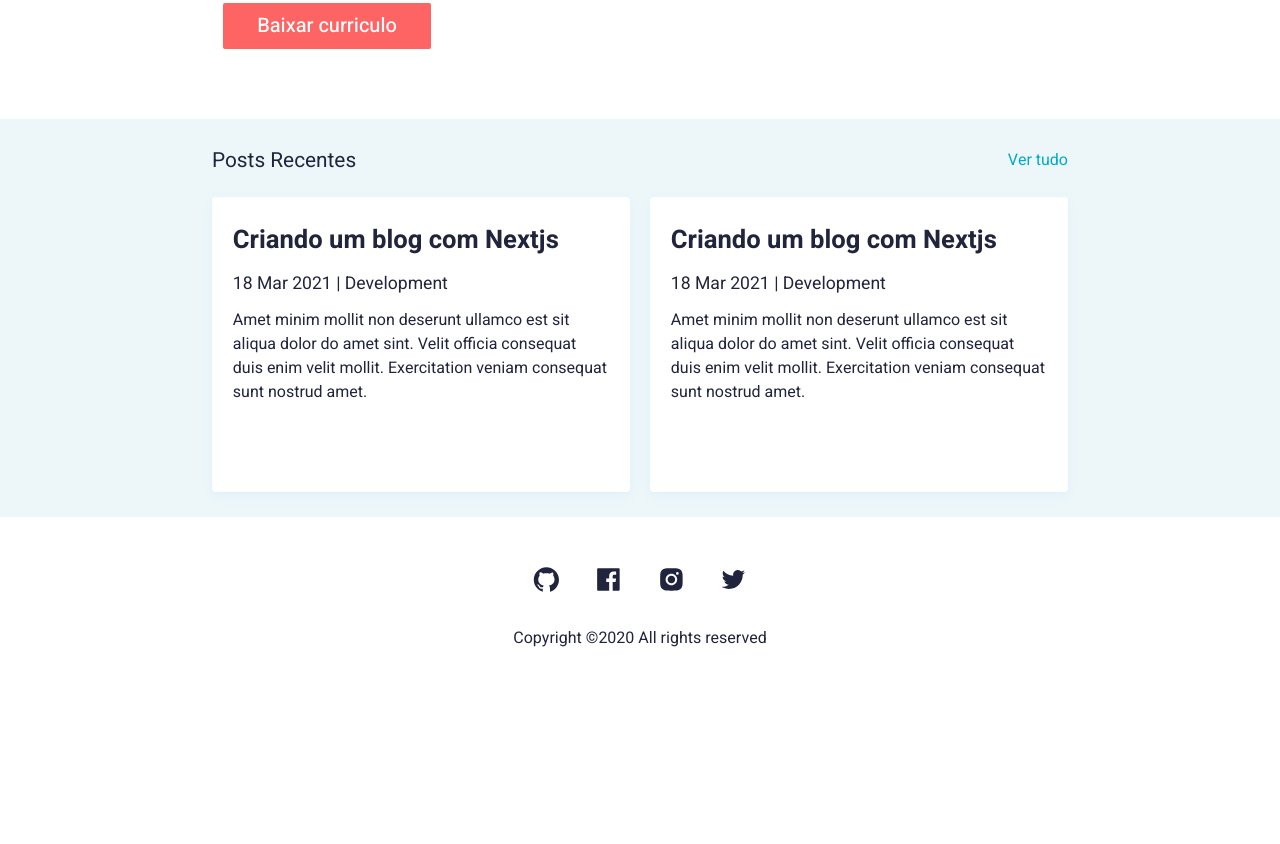
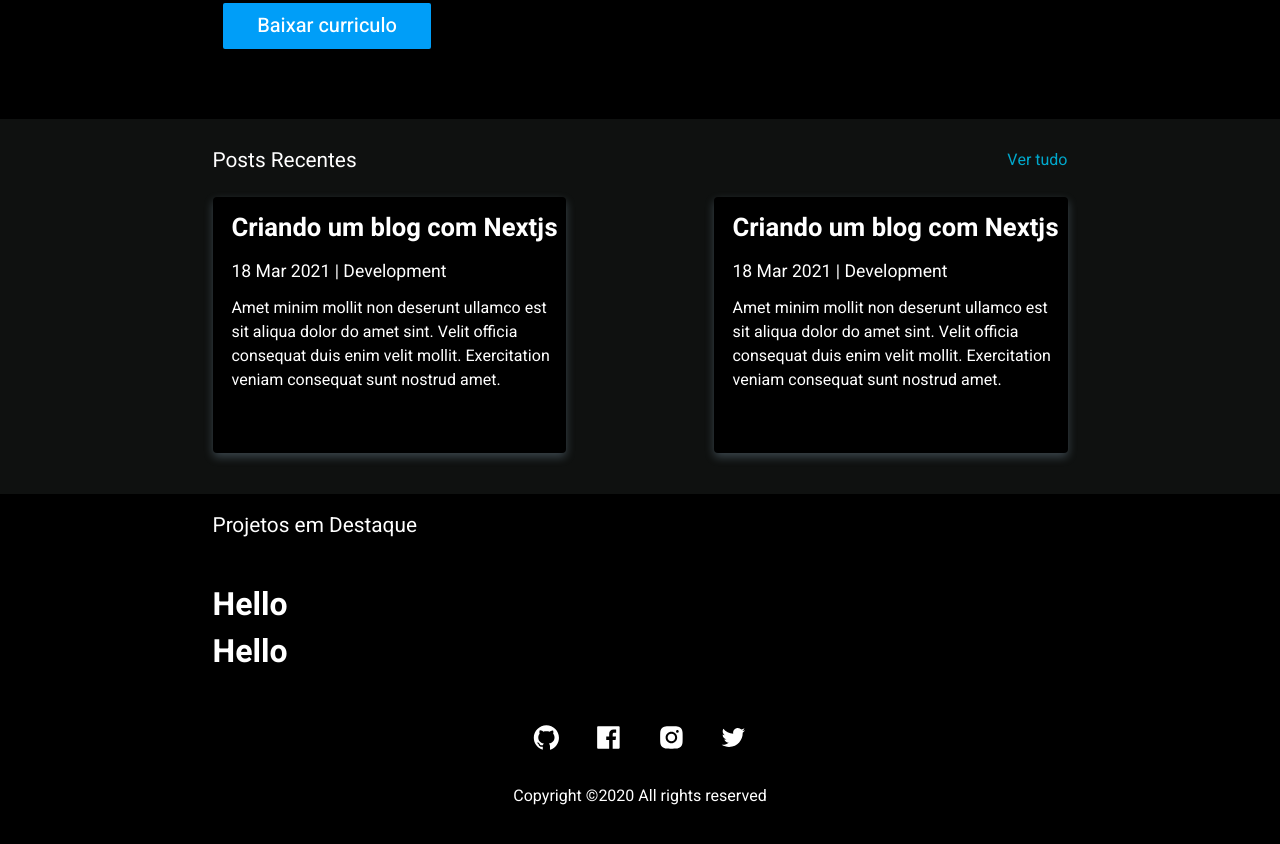
Before and after one commit to Gabriel-J3sus/gabrieljesus.com, a Next.js app: page / in a window 1280 px wide. Shown: the part 506-1350 px from the top of the page. Before the commit the page ends 1204 px from the top, so only its background shows below. Built offline with nearby package versions, Linux system fonts and the light colour scheme.

Commit message:
refactor: refactoring components on the main page

```diff
--- a/src/components/ContactPostsContainer.tsx
+++ /dev/null
@@ -1,22 +0,0 @@
-/* eslint-disable no-use-before-define */
-import React from 'react'
-import Link from 'next/link'
-
-import { Container } from '../styles/components/contactPostsContainer'
-
-export const ContactPostsContainer: React.FC = ({ children }) => {
-  return (
-    <Container>
-      <div className="wrapper">
-        <span>
-          <h3>Posts Recentes</h3>
-          <Link href="#">
-            <p>Ver tudo</p>
-          </Link>
-        </span>
-
-        <div className="postsContainer">{children}</div>
-      </div>
-    </Container>
-  )
-}
--- /dev/null
+++ b/src/components/Work.tsx
@@ -0,0 +1,10 @@
+/* eslint-disable no-use-before-define */
+import React from 'react'
+
+export const Work: React.FC = () => {
+  return (
+    <div>
+      <h1>Hello</h1>
+    </div>
+  )
+}
--- a/src/pages/_app.tsx
+++ b/src/pages/_app.tsx
@@ -9,7 +9,7 @@ import { light } from '../styles/themes/light'
 
 const MyApp: React.FC<AppProps> = ({ Component, pageProps }) => {
   return (
-    <ThemeProvider theme={light}>
+    <ThemeProvider theme={dark}>
       <Component {...pageProps} />
       <GlobalStyle />
     </ThemeProvider>
--- a/src/pages/index.tsx
+++ b/src/pages/index.tsx
@@ -1,11 +1,12 @@
 /* eslint-disable no-use-before-define */
 import React from 'react'
 import Head from 'next/head'
+import Link from 'next/link'
 
 import { Header } from '../components/Header'
 import { CreatorDescription } from '../components/CreatorDescription'
-import { ContactPostsContainer } from '../components/ContactPostsContainer'
 import { Post } from '../components/Post'
+import { Work } from '../components/Work'
 import { Footer } from '../components/Footer'
 
 import { Container } from '../styles/pages/contact'
@@ -21,10 +22,28 @@ const Contact: React.FC = () => {
 
       <CreatorDescription />
 
-      <ContactPostsContainer>
-        <Post />
-        <Post />
-      </ContactPostsContainer>
+      <div className="ContactPostsContainer">
+        <div className="wrapper">
+          <span>
+            <h3>Posts Recentes</h3>
+            <Link href="#">
+              <p>Ver tudo</p>
+            </Link>
+          </span>
+
+          <div className="postsContainer">
+            <Post />
+            <Post />
+          </div>
+        </div>
+      </div>
+
+      <div className="ContactWorkContainer">
+        <h3>Projetos em Destaque</h3>
+
+        <Work />
+        <Work />
+      </div>
 
       <Footer />
     </Container>
--- a/src/styles/components/contactPostsContainer.ts
+++ /dev/null
@@ -1,81 +0,0 @@
-import styled from 'styled-components'
-
-export const Container = styled.div`
-  width: 100%;
-  max-height: 647px;
-  height: 100%;
-
-  background: ${props => props.theme.colors.recentPostsbackground};
-
-  padding: 1.25rem 0.6rem 2rem;
-
-  display: flex;
-  flex-direction: column;
-  align-items: center;
-
-  > .wrapper {
-    max-width: 856px;
-    width: 100%;
-    height: 100%;
-
-    display: flex;
-    flex-direction: column;
-
-    > span {
-      display: flex;
-      justify-content: center;
-      align-items: center;
-
-      margin-bottom: 2.5rem;
-
-      > h3 {
-        font-size: 1.1rem;
-        font-weight: 400;
-      }
-
-      > p {
-        display: none;
-      }
-    }
-
-    > .postsContainer {
-      width: 100%;
-      height: 100%;
-
-      display: flex;
-      flex-direction: column;
-      align-items: center;
-    }
-  }
-
-  @media (min-width: 850px) {
-    height: 100%;
-    padding: 1.6rem 0;
-
-    > .wrapper {
-      > span {
-        justify-content: space-between;
-
-        margin-bottom: 1.3rem;
-
-        > h3 {
-          font-size: 1.3rem;
-        }
-
-        > p {
-          display: block;
-          color: ${props => props.theme.colors.secondary};
-          cursor: pointer;
-
-          &:hover {
-            text-decoration: underline;
-          }
-        }
-      }
-      > .postsContainer {
-        flex-direction: row;
-        justify-content: space-between;
-      }
-    }
-  }
-`
--- a/src/styles/components/post.ts
+++ b/src/styles/components/post.ts
@@ -10,8 +10,9 @@ export const Container = styled.div`
   margin-bottom: 1rem;
   padding: 0.75rem 0.5rem 1.33rem 1.18rem;
 
-  background: #fff;
-  box-shadow: 0px 4px 10px rgba(187, 225, 250, 0.25);
+  background: ${props => props.theme.colors.background};
+
+  box-shadow: 0px 4px 10px ${props => props.theme.colors.shadows};
   border-radius: 4px;
 
   > h2 {
@@ -32,6 +33,13 @@ export const Container = styled.div`
 
     cursor: pointer;
 
+    transition: 0.2s;
+
+    &:hover {
+      opacity: 0.8;
+      transform: translateY(-5px);
+    }
+
     > h2 {
       font-size: 1.6rem;
     }
--- a/src/styles/global.ts
+++ b/src/styles/global.ts
@@ -25,4 +25,16 @@ export default createGlobalStyle`
     border: none;
     cursor: pointer;
   }
+
+  html::-webkit-scrollbar {
+    width: 0.5rem;
+  }
+
+  html::-webkit-scrollbar-thumb {
+    background-color: ${props => props.theme.colors.shadows};
+    border-radius: 10px;
+  }
+  html::-webkit-scrollbar-track {
+    background-color: transparent;
+  }
 `
--- a/src/styles/pages/contact.ts
+++ b/src/styles/pages/contact.ts
@@ -9,7 +9,116 @@ export const Container = styled.div`
   flex-direction: column;
   align-items: center;
 
+  > .ContactPostsContainer {
+    width: 100%;
+    max-height: 647px;
+    height: 100%;
+
+    background: ${props => props.theme.colors.recentPostsbackground};
+
+    padding: 1.25rem 0.6rem 2rem;
+
+    display: flex;
+    flex-direction: column;
+    align-items: center;
+
+    > .wrapper {
+      max-width: 855px;
+      width: 100%;
+      height: 100%;
+
+      display: flex;
+      flex-direction: column;
+
+      > span {
+        display: flex;
+        justify-content: center;
+        align-items: center;
+
+        margin-bottom: 2.5rem;
+
+        > h3 {
+          font-size: 1.1rem;
+          font-weight: 400;
+        }
+
+        > p {
+          display: none;
+        }
+      }
+
+      > .postsContainer {
+        width: 100%;
+        height: 100%;
+
+        display: flex;
+        flex-direction: column;
+        align-items: center;
+      }
+    }
+  }
+
+  > .ContactWorkContainer {
+    max-width: 855px;
+    width: 100%;
+    margin-top: 1rem;
+
+    display: flex;
+    flex-direction: column;
+    align-items: center;
+
+    > h3 {
+      font-size: 1.1rem;
+      font-weight: 400;
+
+      margin-bottom: 2.5rem;
+    }
+  }
+
   @media (min-width: 850px) {
     padding-top: 13.36rem;
+
+    > .ContactPostsContainer {
+      height: 100%;
+      padding: 1.6rem 0;
+
+      > .wrapper {
+        > span {
+          justify-content: space-between;
+
+          margin-bottom: 1.3rem;
+
+          > h3 {
+            font-size: 1.3rem;
+          }
+
+          > p {
+            display: block;
+            color: ${props => props.theme.colors.secondary};
+            cursor: pointer;
+
+            &:hover {
+              text-decoration: underline;
+            }
+          }
+        }
+        > .postsContainer {
+          flex-direction: row;
+          justify-content: space-between;
+        }
+      }
+    }
+
+    > .ContactWorkContainer {
+      margin-top: 1rem;
+
+      align-items: flex-start;
+
+      > h3 {
+        font-size: 1.3rem;
+        font-weight: 400;
+
+        margin-bottom: 2.5rem;
+      }
   }
 `
--- a/src/styles/styled.d.ts
+++ b/src/styles/styled.d.ts
@@ -6,11 +6,11 @@ declare module 'styled-components' {
       background: string
       primary: string
       secondary: string
-
       recentPostsbackground: string
       tagBackground: string
       buttonBackground: string
       line: string
+      shadows: string
     }
   }
 }
--- a/src/styles/themes/dark.ts
+++ b/src/styles/themes/dark.ts
@@ -8,6 +8,8 @@ export const dark: DefaultTheme = {
     recentPostsbackground: '#0F1110',
     tagBackground: '#142850',
     buttonBackground: '#009EF8',
-    line: '#E0E0E0'
+    line: '#E0E0E0',
+
+    shadows: 'rgba(187, 225, 250, 0.25)'
   }
 }
--- a/src/styles/themes/light.ts
+++ b/src/styles/themes/light.ts
@@ -8,6 +8,8 @@ export const light: DefaultTheme = {
     recentPostsbackground: '#EDF7FA',
     tagBackground: '#142850',
     buttonBackground: '#FF6464',
-    line: '#E0E0E0'
+    line: '#E0E0E0',
+
+    shadows: 'rgba(0, 154, 255, 0.25)'
   }
 }
```
Also changed, not shown: src/styles/components/work.ts (added).
